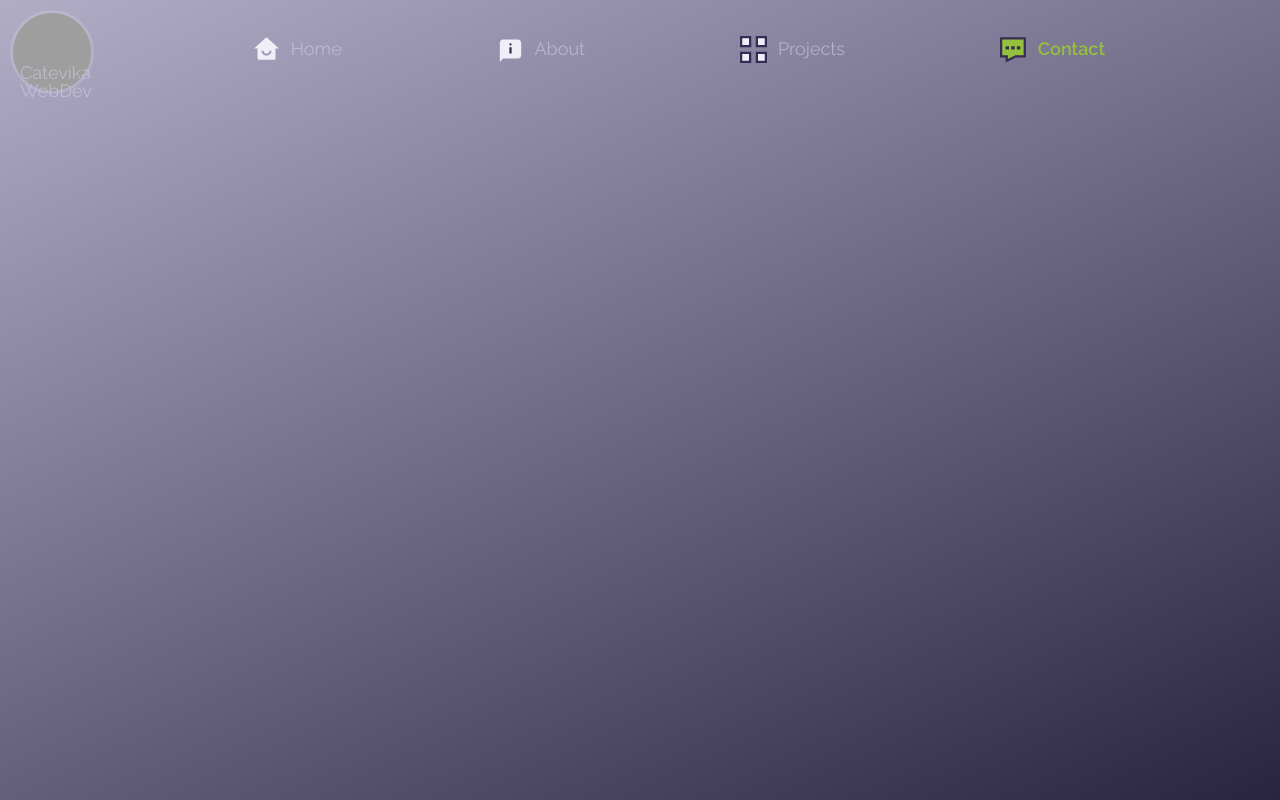
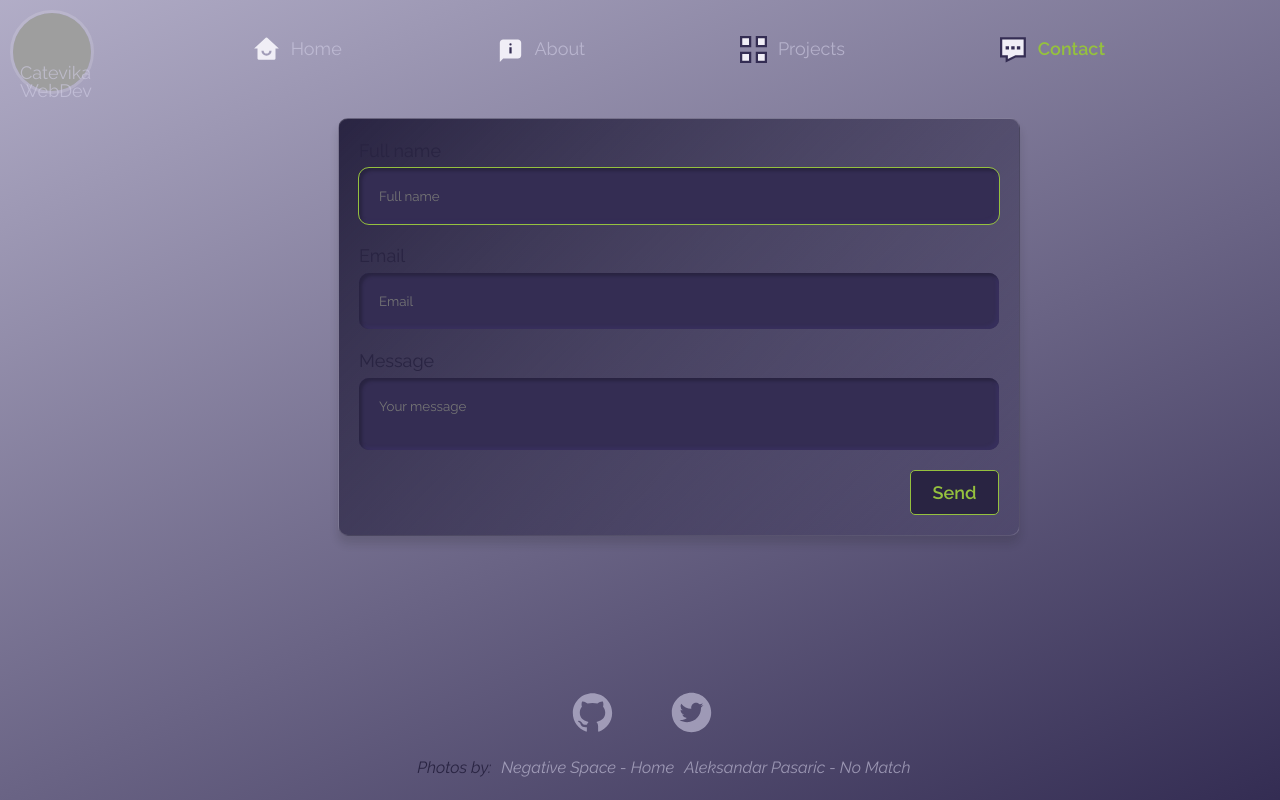
Before and after one commit to Catevika/my-portfolio_2022, a React (Vite) app: page /contact in a window 1280 px wide. Built offline with nearby package versions, Linux system fonts and the light colour scheme; no server answers; grey boxes are pictures that could not be loaded.

Commit message:
Add BasicLayout + No-match route + component

```diff
--- a/package.json
+++ b/package.json
@@ -13,7 +13,6 @@
     "react-dom": "^18.2.0",
     "react-icons": "^4.6.0",
     "react-router-dom": "^6.4.3",
-    "react-toastify": "^9.1.1",
     "vite-plugin-environment": "^1.1.3"
   },
   "devDependencies": {
--- a/src/App.css
+++ b/src/App.css
@@ -1,7 +1,3 @@
-#root {
-  max-width: 1280px;
-}
-
 *,
 ::before,
 ::after {
@@ -19,8 +15,12 @@ Link {
 }
 
 a:hover,
+Link:hover {
+  font-weight: 700;
+  color: var(--white);
+}
+
 a:active,
-Link:hover,
 Link:active,
 .active-link {
   font-weight: 600;
@@ -29,7 +29,7 @@ Link:active,
 
 body {
   display: flex;
-  min-width: 320px;
+  min-width: 280px;
   min-height: 100vh;
 }
 
@@ -46,15 +46,15 @@ button {
   font-weight: 700;
   font-family: inherit;
   color: var(--light-green);
-  background-color: var(--ultra-dark);
+  background-color: var(--ultra-night);
   border: 1px solid var(--light-green);
   cursor: pointer;
   transition: border-color 0.25s;
 }
 
 button:hover {
-  color: var(--ultra-dark);
-  border-color: var(--ultra-dark);
+  color: var(--ultra-night);
+  border-color: var(--ultra-night);
   background-color: var(--light-green);
 }
 
@@ -75,14 +75,40 @@ li {
   color: inherit;
 }
 
+label {
+  margin-bottom: 5px;
+}
+
+input,
+textarea {
+  font-family: inherit;
+  color: var(--white);
+  width: calc(100% - 40px);
+  padding: 20px;
+  margin-bottom: 20px;
+  border-radius: 10px;
+  border: none;
+  background-color: var(--ultra-dark);
+  box-shadow: 3px 3px 3px var(--ultra-night) inset, -3px -3px 3px #372f5c inset;
+}
+
+input:focus,
+textarea:focus {
+  outline: 1px solid var(--light-green);
+}
+
+textarea {
+  resize: none;
+}
+
+#main_content {
+  position: relative;
+}
+
 .icon {
   font-size: 1.5rem;
   color: var(--white);
   margin-right: 0.6rem
-}
-
-.active-link>.icon {
-  color: var(--light-green);
 }
 
 .white-icon>path {
@@ -90,12 +116,18 @@ li {
   stroke: var(--ultra-dark);
 }
 
-.active-link>.white-icon>path {
-  fill: var(--light-green);
+.white-icon>g {
+  fill: var(--ultra-dark);
 }
 
-.white-icon>g {
-  fill: var(--ultra-dark);
+@media screen and (max-width:520px) {
+  .active-link>.icon {
+    color: var(--light-green);
+  }
+
+  .active-link>.white-icon>path {
+    fill: var(--light-green);
+  }
 }
 
 .title-span {
--- a/src/App.jsx
+++ b/src/App.jsx
@@ -1,23 +1,36 @@
-import { Routes, Route } from 'react-router-dom';
+import { Routes, Route, Outlet } from 'react-router-dom';
 import Home from './pages/home/Home';
 import About from './pages/about/About';
 import Projects from './pages/projects/Projects';
 import Contact from './pages/contact/Contact';
 import NavBar from './components/navBar/NavBar';
+import Footer from './components/footer/Footer';
 import NoMatch from './components/noMatch/NoMatch';
 import './App.css';
+
+function BasicLayout() {
+	return (
+		<>
+			<NavBar />
+			<main>
+				<Outlet />
+			</main>
+			<Footer />
+		</>
+	);
+}
 
 function App() {
 	return (
 		<div className='App'>
 			<Routes>
-				<Route path='/' element={<NavBar />}>
+				<Route path='/' element={<BasicLayout />} end>
 					<Route index element={<Home />} />
 					<Route path='about' element={<About />} />
 					<Route path='projects' element={<Projects />} />
 					<Route path='contact' element={<Contact />} />
-					<Route path='*' element={<NoMatch />} />
 				</Route>
+				<Route path='*' element={<NoMatch />} />
 			</Routes>
 		</div>
 	);
--- a/src/components/noMatch/NoMatch.jsx
+++ b/src/components/noMatch/NoMatch.jsx
@@ -3,12 +3,16 @@ import { Link } from 'react-router-dom';
 import './noMatch.css';
 
 export default function NoMatch() {
+	const publicUrl = import.meta.env.VITE_PUBLIC_URL;
 	return (
-		<div>
-			<h2>Nothing to see here!</h2>
-			<p className='card'>
-				<Link to='/'>Go to the home page</Link>
-			</p>
+		<div className='card'>
+			<p className='no-match-text'>Sorry,</p>
+			<img src={publicUrl + 'no-match.jpg'} alt='' className='no-match-img' />
+			<Link to='/'>
+				<button title='Go to home page' className='no-match-btn'>
+					Go back to home page
+				</button>
+			</Link>
 		</div>
 	);
 }
--- a/src/components/noMatch/noMatch.css
+++ b/src/components/noMatch/noMatch.css
@@ -1,7 +1,33 @@
 .card {
   display: flex;
+  flex-direction: column;
   justify-content: center;
   align-items: center;
-  box-shadow: 0 8px 8px var(--box-shadow-dark-right-bottom);
-  border: 1px solid var(--border-white);
+  width: 95vw;
+  height: 95vh;
+  font-size: 1.2rem;
+  padding: 0 20px;
 }
+
+.no-match-img {
+  width: 290px;
+  height: 290px;
+  padding: 20px;
+  border: 1px solid var(--gray);
+  margin-bottom: 20px;
+}
+
+@media screen and (min-width: 320px) {
+  .card {
+    padding: 0 5px;
+  }
+
+  .no-match-img {
+    width: 230px;
+    padding: 0;
+  }
+}
+
+.no-match-text {
+  margin-bottom: 20px;
+}
--- a/src/index.css
+++ b/src/index.css
@@ -1,17 +1,18 @@
 :root {
-  --ultra-night: hsl(251, 30%, 20%);
-  --ultra-night-70: hsla(251, 30%, 20%, 0.7);
+  --ultra-night: hsl(250, 29%, 20%);
+  --ultra-night-70: hsla(250, 29%, 20%, 0.702);
   --ultra-night-50: hsla(251, 30%, 20%, 0.5);
+  --ultra-night-20: hsla(251, 30%, 20%, 0.2);
   --ultra-dark: hsl(251, 30%, 25%);
   --ultra-dark-70: hsla(251, 30%, 25%, 0.7);
   --ultra-dark-20: hsla(251, 30%, 25%, 0.2);
   --dark: hsl(251, 30%, 35%);
   --dark-50: hsl(251, 30%, 35%, 0.5);
-  --gray: hsl(251, 30%, 85%);
+  --gray: hsl(250, 30%, 85%);
   --gray-60: hsl(251, 30%, 85%, 0.6);
   --white: hsl(251, 30%, 95%);
   --dark-red: hsl(343, 60%, 35%);
-  --light-green: hsl(80, 51%, 50%);
+  --light-green: #95c13e;
   --aqua: hsla(179, 71%, 50%);
   --aqua-30: hsla(179, 71%, 50%, 0.3);
   --fire: hsl(44, 88%, 50%);
@@ -26,10 +27,9 @@
   font-size: 16px;
   line-height: 24px;
   font-weight: 400;
-
+  background: linear-gradient(-25deg, var(--ultra-dark), var(--ultra-dark-20));
   color-scheme: light dark;
   color: var(--gray);
-  background: linear-gradient(-25deg, var(--ultra-night), var(--ultra-dark-20));
 
   font-synthesis: none;
   text-rendering: optimizeLegibility;
```
Also changed, not shown: public/assets/no-match.jpg (added), 1 other file (tests, documents, lock files or other folders).
